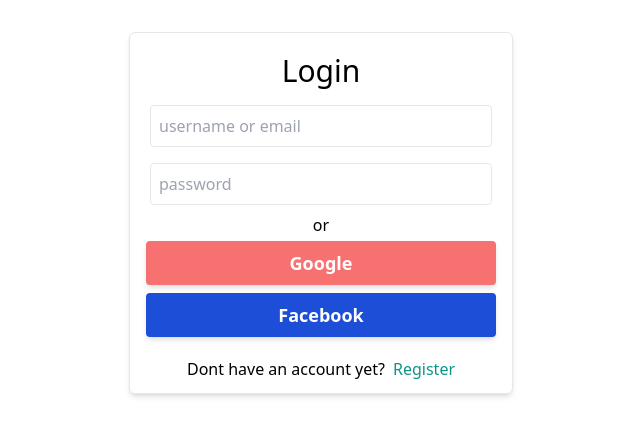
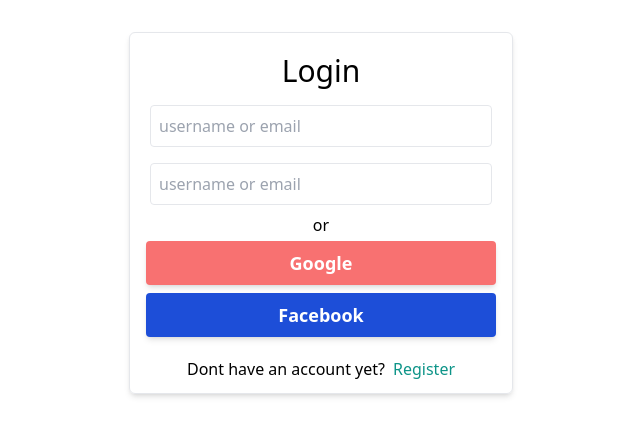
Before and after one commit to YuTakaki/cloud-store-client, a Next.js app: page /login in a window 1280 px wide. Shown: the top 436 px of the page, without its empty margins (319-959 px from the left). Built offline with nearby package versions, Linux system fonts and the light colour scheme.

Commit message:
added formik in login page

```diff
--- /dev/null
+++ b/components/Formik/InputField.tsx
@@ -0,0 +1,27 @@
+import { FieldHookConfig, useField } from 'formik'
+import React from 'react'
+
+interface InputFieldProps {
+  type : string,
+  className: string
+}
+
+const InputField = ({type, className, ...props} :InputFieldProps & FieldHookConfig<string>) => {
+  const [fields, meta] = useField(props)
+  return (
+    <div className='flex flex-col'>
+      <input
+        type={type}
+        className={`${className} ${meta.touched && meta.error ? 'border-red-500' : ''}`}
+        {...fields}
+        placeholder='username or email'
+      />
+      {meta.touched && meta.error && (
+        <p className='text-sm text-red-500 px-3 -mt-2'>{meta.error}</p>
+      )}
+
+    </div>
+  )
+}
+
+export default InputField
--- a/components/PrivateRoute.tsx
+++ b/components/PrivateRoute.tsx
@@ -1,4 +1,3 @@
-import Router, { useRouter } from 'next/router'
 import React from 'react'
 import { get } from '../utils/requests'
 
--- a/package.json
+++ b/package.json
@@ -16,11 +16,13 @@
     "@mui/icons-material": "^5.6.2",
     "@mui/material": "^5.6.4",
     "@mui/styles": "^5.6.2",
+    "formik": "^2.2.9",
     "next": "^12.1.6",
     "react": "18.1.0",
     "react-dom": "18.1.0",
     "react-icons": "^4.3.1",
-    "styled-components": "^5.3.5"
+    "styled-components": "^5.3.5",
+    "yup": "^0.32.11"
   },
   "devDependencies": {
     "@types/node": "17.0.30",
--- a/pages/login.tsx
+++ b/pages/login.tsx
@@ -1,28 +1,40 @@
+import { Form, Formik } from 'formik';
 import Link from 'next/link';
+import * as yup from 'yup';
 import React, { FormEvent } from 'react'
+import InputField from '../components/Formik/InputField';
 
+type loginFieldsType = {
+  usernameOrEmail: string,
+  password: string
+}
 const Login = () => {
 
-  const loginSubmit = (e : FormEvent) => {
-    e.preventDefault();
+  const loginFields = {
+    usernameOrEmail: '',
+    password: ''
+  }
+
+  const validationSchema = yup.object({
+    usernameOrEmail : yup.string().required('Input username'),
+    password : yup.string().required('Input password')
+  })
+
+  const loginSubmit = (value : loginFieldsType) => {
   }
   return (
     <main className='w-full h-full flex justify-center mt-6'>
-      <form
+      <Formik
+        initialValues={loginFields}
+        validationSchema={validationSchema}
         onSubmit={loginSubmit}
+      >
+        <Form
           className='w-full max-w-sm card p-3 flex flex-col m-2'
         >
           <h1 className=' text-center text-3xl m-2'>Login</h1>
-        <input
-          type="text"
-          className='input'
-          placeholder='username or email'
-        />
-        <input
-          type="password"
-          className='input'
-          placeholder='password'
-        />
+          <InputField type='text' className='input' name='usernameOrEmail'/>
+          <InputField type='password' className='input' name='password'/>
           <p className='text-center'>or</p>
           <button className='btn bg-red-400 text-white'>Google</button>
           <button className='btn bg-blue-700 text-white'>Facebook</button>
@@ -33,7 +45,8 @@ const Login = () => {
               <a className='text-teal-600 ml-2'>Register</a>
             </Link>
           </span>
-      </form>
+        </Form>
+      </Formik>
     </main>
   )
 }
--- a/styles/globals.css
+++ b/styles/globals.css
@@ -7,7 +7,7 @@
 }
 
 .input {
-  @apply p-2 border border-solid m-2 rounded
+  @apply p-2 border border-solid m-2 rounded outline-gray-500 outline-2
 }
 .btn {
   @apply px-4 py-2 font-semibold text-lg m-1 rounded shadow-md
```
Also changed, not shown: 2 other files (tests, documents, lock files or other folders). Lines whose indentation alone changed are shown as unchanged.
